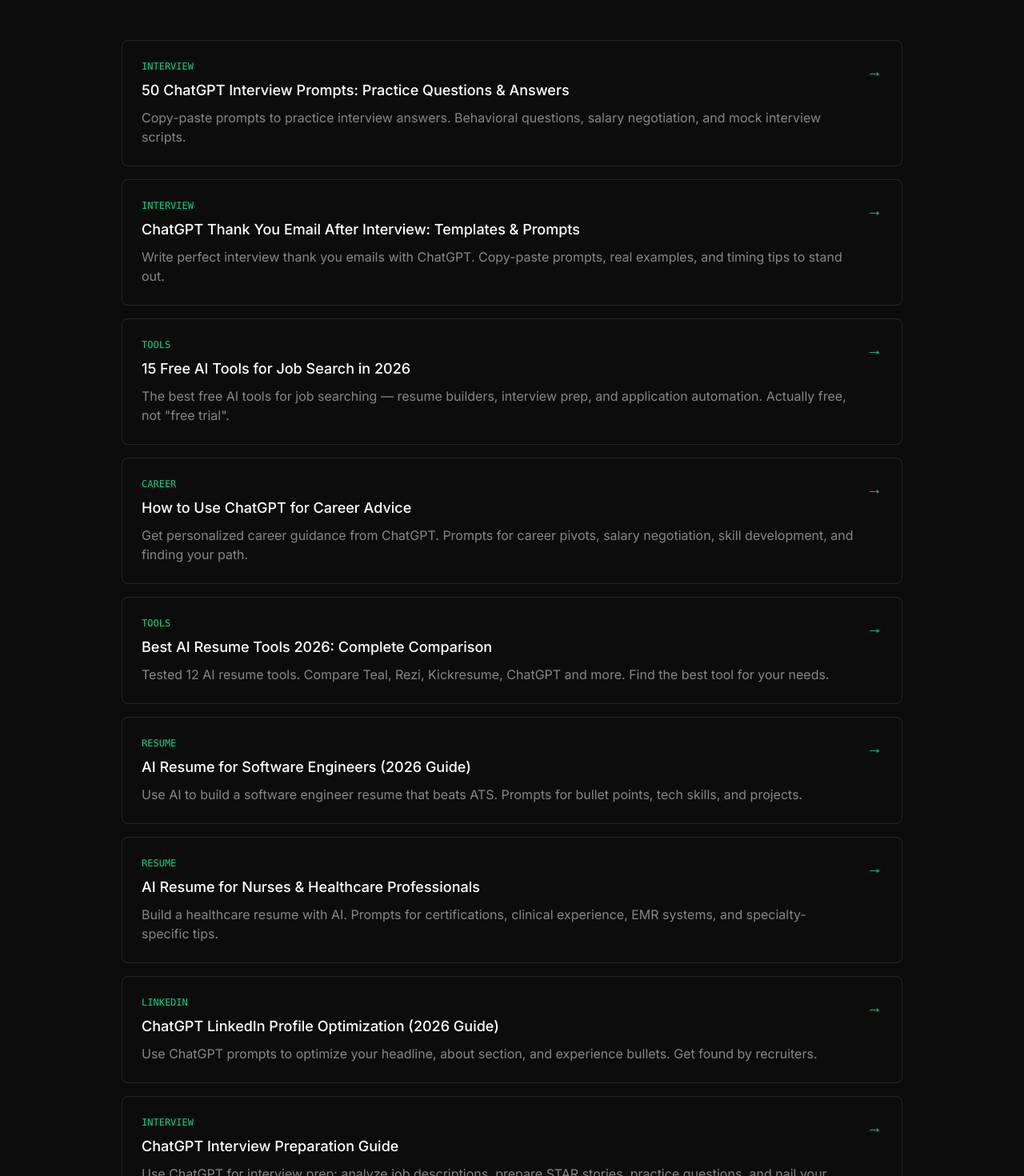
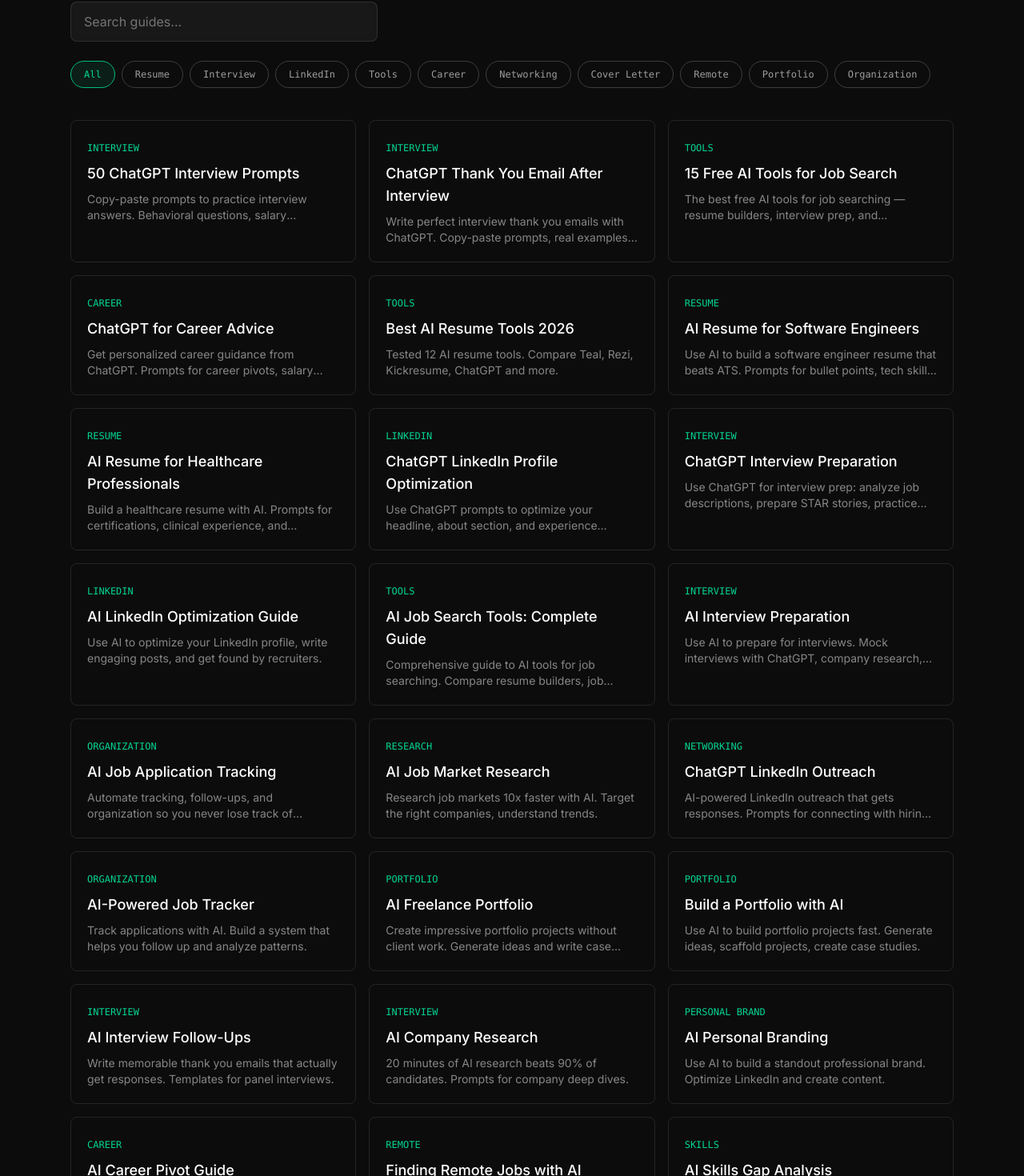
Before and after one commit to kaigritun/getthejobai, a Next.js app: page /guides in a window 1280 px wide. Shown: the part 320-1790 px from the top of the page at 80% size. Built offline with nearby package versions, Linux system fonts and the light colour scheme.

Commit message:
Redesign /guides: add search, category filters, grid layout

```diff
--- a/app/guides/page.tsx
+++ b/app/guides/page.tsx
@@ -1,303 +1,139 @@
+'use client'
+
 import Link from 'next/link'
-import type { Metadata } from 'next'
-
-export const metadata: Metadata = {
-  title: 'AI Job Search Guides | GetTheJobAI',
-  description: 'Practical guides to using AI and ChatGPT for resumes, cover letters, interview prep, and job applications.',
-}
+import { useState, useMemo } from 'react'
 
 const guides = [
-  {
-    title: '50 ChatGPT Interview Prompts: Practice Questions & Answers',
-    desc: 'Copy-paste prompts to practice interview answers. Behavioral questions, salary negotiation, and mock interview scripts.',
-    tag: 'Interview',
-    href: '/guides/chatgpt-interview-prompts',
-    ready: true
-  },
-  {
-    title: 'ChatGPT Thank You Email After Interview: Templates & Prompts',
-    desc: 'Write perfect interview thank you emails with ChatGPT. Copy-paste prompts, real examples, and timing tips to stand out.',
-    tag: 'Interview',
-    href: '/guides/chatgpt-thank-you-email',
-    ready: true
-  },
-  {
-    title: '15 Free AI Tools for Job Search in 2026',
-    desc: 'The best free AI tools for job searching — resume builders, interview prep, and application automation. Actually free, not "free trial".',
-    tag: 'Tools',
-    href: '/guides/free-ai-job-search-tools',
-    ready: true
-  },
-  {
-    title: 'How to Use ChatGPT for Career Advice',
-    desc: 'Get personalized career guidance from ChatGPT. Prompts for career pivots, salary negotiation, skill development, and finding your path.',
-    tag: 'Career',
-    href: '/guides/chatgpt-career-advice',
-    ready: true
-  },
-  {
-    title: 'Best AI Resume Tools 2026: Complete Comparison',
-    desc: 'Tested 12 AI resume tools. Compare Teal, Rezi, Kickresume, ChatGPT and more. Find the best tool for your needs.',
-    tag: 'Tools',
-    href: '/guides/best-ai-resume-tools-2026',
-    ready: true
-  },
-  {
-    title: 'AI Resume for Software Engineers (2026 Guide)',
-    desc: 'Use AI to build a software engineer resume that beats ATS. Prompts for bullet points, tech skills, and projects.',
-    tag: 'Resume',
-    href: '/guides/ai-resume-software-engineer',
-    ready: true
-  },
-  {
-    title: 'AI Resume for Nurses & Healthcare Professionals',
-    desc: 'Build a healthcare resume with AI. Prompts for certifications, clinical experience, EMR systems, and specialty-specific tips.',
-    tag: 'Resume',
-    href: '/guides/ai-resume-healthcare',
-    ready: true
-  },
-  {
-    title: 'ChatGPT LinkedIn Profile Optimization (2026 Guide)',
-    desc: 'Use ChatGPT prompts to optimize your headline, about section, and experience bullets. Get found by recruiters.',
-    tag: 'LinkedIn',
-    href: '/guides/chatgpt-linkedin-profile',
-    ready: true
-  },
-  {
-    title: 'ChatGPT Interview Preparation Guide',
-    desc: 'Use ChatGPT for interview prep: analyze job descriptions, prepare STAR stories, practice questions, and nail your interviews.',
-    tag: 'Interview',
-    href: '/guides/chatgpt-interview-preparation',
-    ready: true
-  },
-  {
-    title: 'AI LinkedIn Optimization: Get Noticed by Recruiters in 2026',
-    desc: 'Use AI to optimize your LinkedIn profile, write engaging posts, craft connection messages, and get found by recruiters. Complete 2026 guide.',
-    tag: 'LinkedIn',
-    href: '/guides/ai-linkedin-optimization',
-    ready: true
-  },
-  {
-    title: 'AI Job Search Tools: Complete Guide',
-    desc: 'Comprehensive guide to AI tools for job searching. Compare resume builders, job boards, networking tools, and interview prep platforms.',
-    tag: 'Tools',
-    href: '/guides/ai-job-search-tools',
-    ready: true
-  },
-  {
-    title: 'AI Interview Preparation Guide',
-    desc: 'Use AI to prepare for interviews. Mock interviews with ChatGPT, company research, answer preparation, and follow-up strategies.',
-    tag: 'Interview',
-    href: '/guides/ai-interview-preparation',
-    ready: true
-  },
-  {
-    title: 'AI Job Application Tracking',
-    desc: 'Automate tracking, follow-ups, and organization so you never lose track of opportunities. Best tools and AI prompts.',
-    tag: 'Organization',
-    href: '/guides/ai-job-application-tracking',
-    ready: true
-  },
-  {
-    title: 'AI Job Market Research',
-    desc: 'Research job markets 10x faster with AI. Target the right companies, understand trends, position yourself as ideal.',
-    tag: 'Research',
-    href: '/guides/ai-job-market-research',
-    ready: true
-  },
-  {
-    title: 'ChatGPT Prompts for LinkedIn Outreach',
-    desc: 'AI-powered LinkedIn outreach that gets responses. Prompts for connecting with hiring managers, recruiters, and industry contacts.',
-    tag: 'Networking',
-    href: '/guides/chatgpt-linkedin-outreach',
-    ready: true
-  },
-  {
-    title: 'Building an AI-Powered Job Tracker',
-    desc: 'Track applications with AI. Build a system that helps you follow up, analyze patterns, and improve your strategy.',
-    tag: 'Organization',
-    href: '/guides/ai-job-tracker',
-    ready: true
-  },
-  {
-    title: 'Build a Freelance Portfolio with AI',
-    desc: 'Create impressive portfolio projects without client work. Generate ideas, create spec work, and write compelling case studies.',
-    tag: 'Portfolio',
-    href: '/guides/ai-freelance-portfolio',
-    ready: true
-  },
-  {
-    title: 'Build a Killer Portfolio with AI',
-    desc: 'Use AI to build portfolio projects fast. Generate ideas, scaffold projects, create case studies, and stand out.',
-    tag: 'Portfolio',
-    href: '/guides/ai-portfolio-building',
-    ready: true
-  },
-  {
-    title: 'AI Interview Follow-Ups and Thank You Notes',
-    desc: 'Write memorable thank you emails that actually get responses. Prompts and templates for panel interviews and recovery.',
-    tag: 'Interview',
-    href: '/guides/ai-interview-followup',
-    ready: true
-  },
-  {
-    title: 'Research Companies with AI Before Interviews',
-    desc: '20 minutes of AI research beats 90% of candidates. Prompts for company deep dives, Glassdoor analysis, interviewer prep.',
-    tag: 'Interview',
-    href: '/guides/ai-company-research',
-    ready: true
-  },
-  {
-    title: 'Build Your Personal Brand with AI',
-    desc: 'Use AI to build a standout professional brand. Optimize LinkedIn, create content, and get found by recruiters.',
-    tag: 'Personal Branding',
-    href: '/guides/ai-personal-branding',
-    ready: true
-  },
-  {
-    title: 'AI Career Pivot: Switch Industries with AI',
-    desc: 'Use AI to identify transferable skills, fill knowledge gaps fast, and rewrite your narrative for a successful career change.',
-    tag: 'Career Change',
-    href: '/guides/ai-career-pivot',
-    ready: true
-  },
-  {
-    title: 'Finding Remote Jobs with AI',
-    desc: 'Find hidden remote jobs, tailor applications at scale, and prove your remote readiness. Beat global competition.',
-    tag: 'Remote Work',
-    href: '/guides/remote-job-search-ai',
-    ready: true
-  },
-  {
-    title: 'AI Skills Gap Analysis',
-    desc: 'Identify exactly what skills you need for your target job, prioritize what to learn, and close gaps quickly.',
-    tag: 'Skills',
-    href: '/guides/ai-skills-gap-analysis',
-    ready: true
-  },
-  {
-    title: 'How to Land a Remote Job Using AI in 2026',
-    desc: 'Beat the competition for remote jobs with AI tools. Smart job search, tailored applications, and interview prep.',
-    tag: 'Remote Work',
-    href: '/guides/remote-job-ai-guide',
-    ready: true
-  },
-  {
-    title: 'ChatGPT Resume Prompts That Actually Work',
-    desc: 'Copy-paste prompts to improve your resume with AI. Tested and refined prompts for real results.',
-    tag: 'Resume',
-    href: '/guides/chatgpt-resume-prompts',
-    ready: true
-  },
-  {
-    title: 'ATS Resume Optimization: Beat the Bots',
-    desc: '75% of resumes get filtered by ATS. Learn how to optimize keywords, formatting, and pass the bots.',
-    tag: 'Resume',
-    href: '/guides/ats-resume-optimization',
-    ready: true
-  },
-  {
-    title: 'AI Cover Letter Generator Guide',
-    desc: 'Generate personalized cover letters in minutes, not hours. Best tools and prompts.',
-    tag: 'Cover Letter',
-    href: '/guides/ai-cover-letter-generator',
-    ready: true
-  },
-  {
-    title: 'AI Interview Prep Guide',
-    desc: 'Practice with AI before your real interview. Generate questions, build STAR answers, role-play.',
-    tag: 'Interview',
-    href: '/guides/ai-interview-prep',
-    ready: true
-  },
-  {
-    title: 'AI Salary Negotiation Scripts',
-    desc: 'Research market rates, generate negotiation scripts, prepare for objections. Get the salary you deserve.',
-    tag: 'Salary',
-    href: '/guides/ai-salary-negotiation',
-    ready: true
-  },
-  {
-    title: 'AI Networking Emails That Get Responses',
-    desc: 'Templates and prompts for cold outreach, follow-ups, and intro requests. High-volume personalization.',
-    tag: 'Networking',
-    href: '/guides/ai-networking-emails',
-    ready: true
-  },
-  {
-    title: 'Best AI Resume Builders 2026',
-    desc: 'Honest reviews of every major AI resume builder. Teal for free, Rezi if you pay.',
-    tag: 'Tools',
-    href: '/guides/best-ai-resume-builders-2026',
-    ready: true
-  },
-  {
-    title: 'LinkedIn Optimization with AI',
-    desc: 'Use AI to optimize your LinkedIn profile and get found by recruiters. Keywords, headline, About section.',
-    tag: 'LinkedIn',
-    href: '/guides/linkedin-ai-optimization',
-    ready: true
-  },
-  {
-    title: 'Job Search Automation with AI',
-    desc: 'Automate job applications and tracking with AI assistants.',
-    tag: 'Automation',
-    href: '/guides/job-search-automation',
-    ready: false
-  },
+  { title: '50 ChatGPT Interview Prompts', desc: 'Copy-paste prompts to practice interview answers. Behavioral questions, salary negotiation, and mock interview scripts.', tag: 'Interview', href: '/guides/chatgpt-interview-prompts' },
+  { title: 'ChatGPT Thank You Email After Interview', desc: 'Write perfect interview thank you emails with ChatGPT. Copy-paste prompts, real examples, and timing tips.', tag: 'Interview', href: '/guides/chatgpt-thank-you-email' },
+  { title: '15 Free AI Tools for Job Search', desc: 'The best free AI tools for job searching — resume builders, interview prep, and application automation.', tag: 'Tools', href: '/guides/free-ai-job-search-tools' },
+  { title: 'ChatGPT for Career Advice', desc: 'Get personalized career guidance from ChatGPT. Prompts for career pivots, salary negotiation, and skill development.', tag: 'Career', href: '/guides/chatgpt-career-advice' },
+  { title: 'Best AI Resume Tools 2026', desc: 'Tested 12 AI resume tools. Compare Teal, Rezi, Kickresume, ChatGPT and more.', tag: 'Tools', href: '/guides/best-ai-resume-tools-2026' },
+  { title: 'AI Resume for Software Engineers', desc: 'Use AI to build a software engineer resume that beats ATS. Prompts for bullet points, tech skills, and projects.', tag: 'Resume', href: '/guides/ai-resume-software-engineer' },
+  { title: 'AI Resume for Healthcare Professionals', desc: 'Build a healthcare resume with AI. Prompts for certifications, clinical experience, and specialty-specific tips.', tag: 'Resume', href: '/guides/ai-resume-healthcare' },
+  { title: 'ChatGPT LinkedIn Profile Optimization', desc: 'Use ChatGPT prompts to optimize your headline, about section, and experience bullets.', tag: 'LinkedIn', href: '/guides/chatgpt-linkedin-profile' },
+  { title: 'ChatGPT Interview Preparation', desc: 'Use ChatGPT for interview prep: analyze job descriptions, prepare STAR stories, practice questions.', tag: 'Interview', href: '/guides/chatgpt-interview-preparation' },
+  { title: 'AI LinkedIn Optimization Guide', desc: 'Use AI to optimize your LinkedIn profile, write engaging posts, and get found by recruiters.', tag: 'LinkedIn', href: '/guides/ai-linkedin-optimization' },
+  { title: 'AI Job Search Tools: Complete Guide', desc: 'Comprehensive guide to AI tools for job searching. Compare resume builders, job boards, and interview prep.', tag: 'Tools', href: '/guides/ai-job-search-tools' },
+  { title: 'AI Interview Preparation', desc: 'Use AI to prepare for interviews. Mock interviews with ChatGPT, company research, answer preparation.', tag: 'Interview', href: '/guides/ai-interview-preparation' },
+  { title: 'AI Job Application Tracking', desc: 'Automate tracking, follow-ups, and organization so you never lose track of opportunities.', tag: 'Organization', href: '/guides/ai-job-application-tracking' },
+  { title: 'AI Job Market Research', desc: 'Research job markets 10x faster with AI. Target the right companies, understand trends.', tag: 'Research', href: '/guides/ai-job-market-research' },
+  { title: 'ChatGPT LinkedIn Outreach', desc: 'AI-powered LinkedIn outreach that gets responses. Prompts for connecting with hiring managers.', tag: 'Networking', href: '/guides/chatgpt-linkedin-outreach' },
+  { title: 'AI-Powered Job Tracker', desc: 'Track applications with AI. Build a system that helps you follow up and analyze patterns.', tag: 'Organization', href: '/guides/ai-job-tracker' },
+  { title: 'AI Freelance Portfolio', desc: 'Create impressive portfolio projects without client work. Generate ideas and write case studies.', tag: 'Portfolio', href: '/guides/ai-freelance-portfolio' },
+  { title: 'Build a Portfolio with AI', desc: 'Use AI to build portfolio projects fast. Generate ideas, scaffold projects, create case studies.', tag: 'Portfolio', href: '/guides/ai-portfolio-building' },
+  { title: 'AI Interview Follow-Ups', desc: 'Write memorable thank you emails that actually get responses. Templates for panel interviews.', tag: 'Interview', href: '/guides/ai-interview-followup' },
+  { title: 'AI Company Research', desc: '20 minutes of AI research beats 90% of candidates. Prompts for company deep dives.', tag: 'Interview', href: '/guides/ai-company-research' },
+  { title: 'AI Personal Branding', desc: 'Use AI to build a standout professional brand. Optimize LinkedIn and create content.', tag: 'Personal Brand', href: '/guides/ai-personal-branding' },
+  { title: 'AI Career Pivot Guide', desc: 'Use AI to identify transferable skills, fill knowledge gaps, and rewrite your narrative.', tag: 'Career', href: '/guides/ai-career-pivot' },
+  { title: 'Finding Remote Jobs with AI', desc: 'Find hidden remote jobs, tailor applications at scale, and prove your remote readiness.', tag: 'Remote', href: '/guides/remote-job-search-ai' },
+  { title: 'AI Skills Gap Analysis', desc: 'Identify exactly what skills you need for your target job and close gaps quickly.', tag: 'Skills', href: '/guides/ai-skills-gap-analysis' },
+  { title: 'Land a Remote Job with AI', desc: 'Beat the competition for remote jobs with AI tools. Smart job search and tailored applications.', tag: 'Remote', href: '/guides/remote-job-ai-guide' },
+  { title: 'ChatGPT Resume Prompts', desc: 'Copy-paste prompts to improve your resume with AI. Tested and refined prompts for real results.', tag: 'Resume', href: '/guides/chatgpt-resume-prompts' },
+  { title: 'ATS Resume Optimization', desc: '75% of resumes get filtered by ATS. Learn how to optimize keywords and formatting.', tag: 'Resume', href: '/guides/ats-resume-optimization' },
+  { title: 'AI Cover Letter Generator', desc: 'Generate personalized cover letters in minutes, not hours. Best tools and prompts.', tag: 'Cover Letter', href: '/guides/ai-cover-letter-generator' },
+  { title: 'AI Interview Prep', desc: 'Practice with AI before your real interview. Generate questions, build STAR answers.', tag: 'Interview', href: '/guides/ai-interview-prep' },
+  { title: 'AI Salary Negotiation', desc: 'Research market rates, generate negotiation scripts, prepare for objections.', tag: 'Salary', href: '/guides/ai-salary-negotiation' },
+  { title: 'AI Networking Emails', desc: 'Templates and prompts for cold outreach, follow-ups, and intro requests.', tag: 'Networking', href: '/guides/ai-networking-emails' },
+  { title: 'Best AI Resume Builders 2026', desc: 'Honest reviews of every major AI resume builder. Teal for free, Rezi if you pay.', tag: 'Tools', href: '/guides/best-ai-resume-builders-2026' },
+  { title: 'LinkedIn AI Optimization', desc: 'Use AI to optimize your LinkedIn profile and get found by recruiters.', tag: 'LinkedIn', href: '/guides/linkedin-ai-optimization' },
+  { title: 'AI Networking Tips', desc: 'Build your professional network with AI-powered outreach and relationship management.', tag: 'Networking', href: '/guides/ai-networking-tips' },
+  { title: 'Executive Job Search with AI', desc: 'AI strategies for senior and executive-level job searches. Board positioning and C-suite networking.', tag: 'Career', href: '/guides/ai-executive-job-search' },
+  { title: 'AI Job Alerts Setup', desc: 'Set up smart job alerts that actually find relevant opportunities using AI filtering.', tag: 'Tools', href: '/guides/ai-job-alerts' },
+  { title: 'AI Mock Interview Guide', desc: 'Practice interviews with AI. Get feedback on your answers and improve your delivery.', tag: 'Interview', href: '/guides/ai-mock-interview' },
+  { title: 'GitHub Profile Optimization', desc: 'Use AI to optimize your GitHub profile for recruiters and hiring managers.', tag: 'Portfolio', href: '/guides/ai-github-profile-optimization' },
 ]
 
+const categories = ['All', 'Resume', 'Interview', 'LinkedIn', 'Tools', 'Career', 'Networking', 'Cover Letter', 'Remote', 'Portfolio', 'Organization']
+
 export default function GuidesPage() {
+  const [search, setSearch] = useState('')
+  const [category, setCategory] = useState('All')
+
+  const filteredGuides = useMemo(() => {
+    return guides.filter(guide => {
+      const matchesSearch = search === '' ||
+        guide.title.toLowerCase().includes(search.toLowerCase()) ||
+        guide.desc.toLowerCase().includes(search.toLowerCase())
+      const matchesCategory = category === 'All' || guide.tag === category
+      return matchesSearch && matchesCategory
+    })
+  }, [search, category])
+
   return (
-    <>
-      <main className="max-w-5xl mx-auto px-6 py-20">
-        <div className="max-w-2xl mb-16">
+    <main className="max-w-6xl mx-auto px-6 py-20">
+      <div className="max-w-2xl mb-12">
         <p className="text-emerald-400 font-mono text-sm mb-4 uppercase tracking-wider">
-            Guides
+          {guides.length} Guides
         </p>
         <h1 className="text-4xl font-bold mb-6">
           AI Job Search Guides
         </h1>
         <p className="text-xl text-white/60 leading-relaxed">
-            Practical, no-BS guides to using AI for your job search.
-            Every guide includes copy-paste prompts and real examples.
+          Practical guides with copy-paste prompts and real examples.
         </p>
       </div>
 
-        <div className="grid gap-4">
-          {guides.map((guide) => (
-            <Link
-              key={guide.title}
-              href={guide.ready ? guide.href : '#'}
-              className={`border border-white/10 rounded-lg p-6 transition-colors ${
-                guide.ready
-                  ? 'hover:border-emerald-500/50 hover:bg-white/[0.02]'
-                  : 'opacity-60 cursor-not-allowed'
+      {/* Search */}
+      <div className="mb-6">
+        <input
+          type="text"
+          placeholder="Search guides..."
+          value={search}
+          onChange={(e) => setSearch(e.target.value)}
+          className="w-full md:w-96 bg-white/5 border border-white/10 rounded-lg px-4 py-3 text-white placeholder-white/40 focus:outline-none focus:border-emerald-500/50 transition-colors"
+        />
+      </div>
+
+      {/* Category filters */}
+      <div className="flex gap-2 flex-wrap mb-10">
+        {categories.map((cat) => (
+          <button
+            key={cat}
+            onClick={() => setCategory(cat)}
+            className={`text-xs font-mono px-4 py-2 rounded-full border transition-colors ${
+              category === cat
+                ? 'border-emerald-500 bg-emerald-500/10 text-emerald-400'
+                : 'border-white/20 text-white/60 hover:border-white/40'
             }`}
           >
-              <div className="flex items-start justify-between gap-4">
-                <div>
-                  <div className="flex items-center gap-3 mb-2">
+            {cat}
+          </button>
+        ))}
+      </div>
+
+      {/* Results count */}
+      {(search || category !== 'All') && (
+        <p className="text-white/40 text-sm mb-6">
+          {filteredGuides.length} guide{filteredGuides.length !== 1 ? 's' : ''} found
+        </p>
+      )}
+
+      {/* Guides grid */}
+      <div className="grid md:grid-cols-2 lg:grid-cols-3 gap-4">
+        {filteredGuides.map((guide) => (
+          <Link
+            key={guide.href}
+            href={guide.href}
+            className="border border-white/10 rounded-lg p-5 hover:border-emerald-500/50 hover:bg-white/[0.02] transition-colors group"
+          >
             <span className="text-xs font-mono text-emerald-400 uppercase">
               {guide.tag}
             </span>
-                    {!guide.ready && (
-                      <span className="text-xs font-mono text-white/30 uppercase">
-                        Coming Soon
-                      </span>
-                    )}
-                  </div>
-                  <h2 className="font-medium text-lg mb-2">{guide.title}</h2>
-                  <p className="text-white/50">{guide.desc}</p>
-                </div>
-                {guide.ready && (
-                  <span className="text-emerald-400 text-xl">→</span>
-                )}
-              </div>
+            <h2 className="font-medium text-lg mt-2 mb-2 group-hover:text-emerald-400 transition-colors">
+              {guide.title}
+            </h2>
+            <p className="text-white/50 text-sm line-clamp-2">{guide.desc}</p>
           </Link>
         ))}
       </div>
+
+      {filteredGuides.length === 0 && (
+        <div className="text-center py-16 text-white/40">
+          <p className="text-lg mb-2">No guides found</p>
+          <p className="text-sm">Try a different search or category</p>
+        </div>
+      )}
     </main>
-    </>
   )
 }
```
Lines whose indentation alone changed are shown as unchanged.
